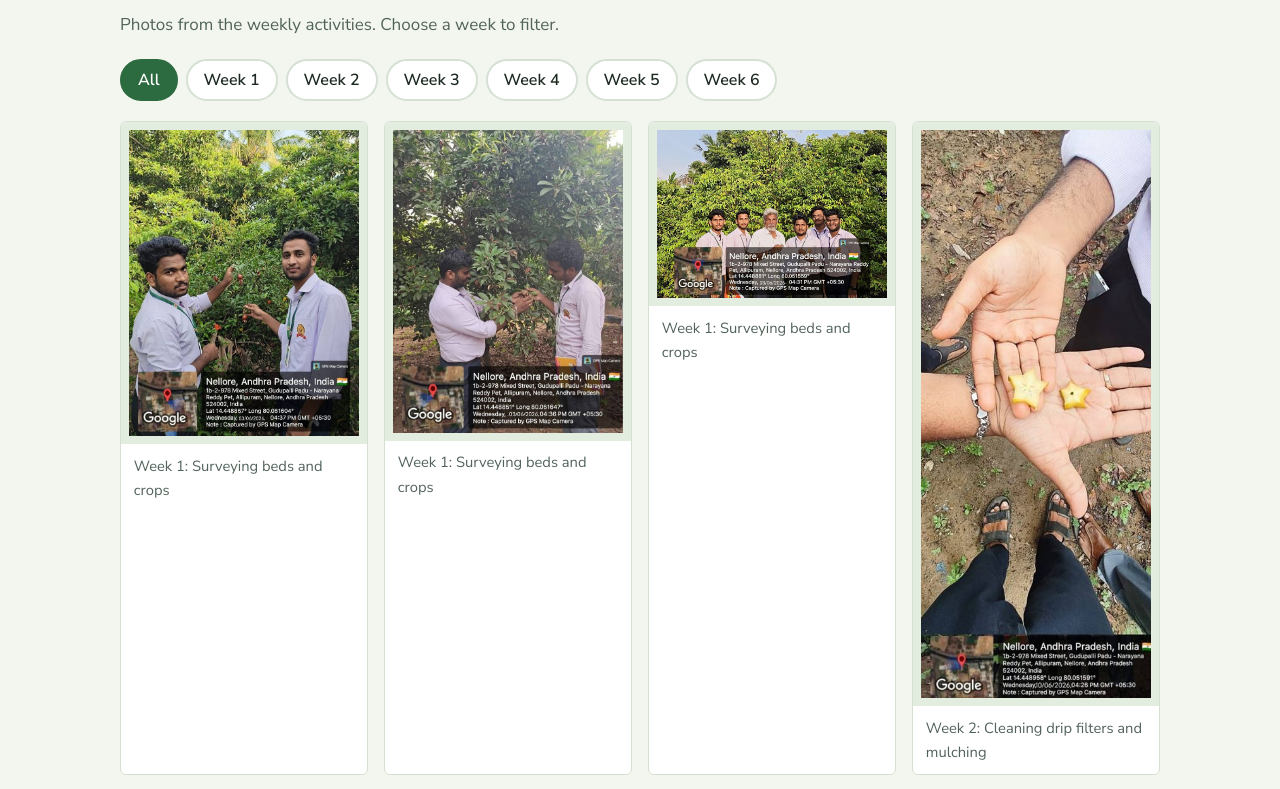
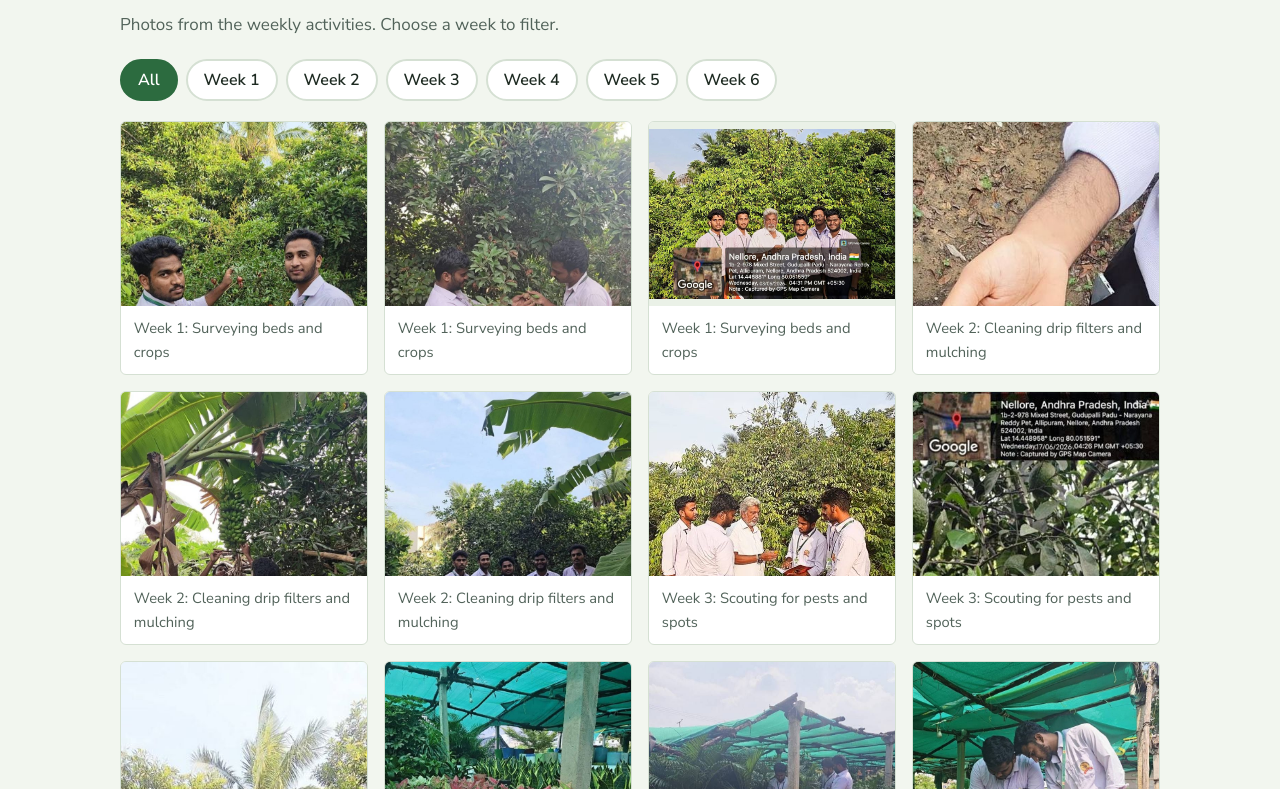
Before and after one commit to Ramuroy28/Horticulture-site, a plain HTML site: page index.html in a window 1280 px wide. Shown: the part 2560-3349 px from the top of the page. Drawn offline with nearby package versions, Linux system fonts and the light colour scheme.

Commit message:
Show full gallery photos

```diff
--- a/index.html
+++ b/index.html
@@ -66,6 +66,19 @@ ol.weeks b{display:block;color:var(--leaf-d)}
 footer{border-top:1px solid var(--line);background:var(--surface);text-align:center;padding:1.5rem 1.25rem;color:var(--muted);font-size:.95rem}
 @media (max-width:760px){.hero{grid-template-columns:1fr}.finger{margin-top:1.5rem}dl{grid-template-columns:1fr;gap:.15rem}dt{margin-top:.6rem}}
 @media (prefers-reduced-motion:reduce){html{scroll-behavior:auto}}
+.ph {
+  aspect-ratio: 4 / 3;
+  overflow: hidden;
+  padding: 0;
+  background: #eaf1e7;
+}
+
+.ph img {
+  display: block;
+  width: 100%;
+  height: 100%;
+  object-fit: contain;
+}
 </style>
 </head>
 <body>
```
Also changed, not shown: site/index.html (added).
